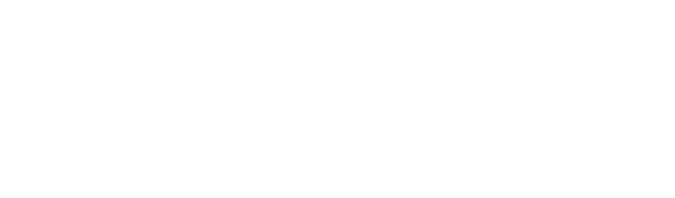
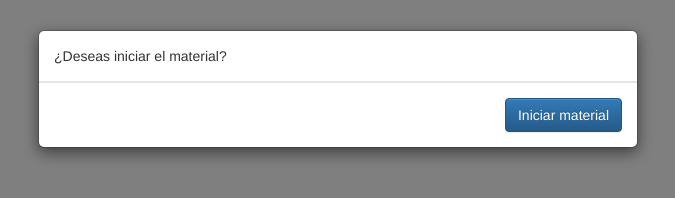
Before and after one commit to ealbinu/elearning, a plain HTML site: page materiales/curso1_conocimiento.html in a window 1280 px wide. Shown: the whole page, without its empty margins (302-977 px from the left). Drawn offline with nearby package versions, Linux system fonts and the light colour scheme.

Commit message:
aparecer modal

```diff
--- a/materiales/curso1/_script.js
+++ b/materiales/curso1/_script.js
@@ -1,5 +1,5 @@
 $(function(){
 
+  $('#modalInicio').modal('show');
 
-
-})
+});
--- a/materiales/curso1_conocimiento.html
+++ b/materiales/curso1_conocimiento.html
@@ -20,11 +20,13 @@
       <div class="row">
         <div id="modalInicio" class="modal fade">
           <div class="modal-dialog">
-            <div class="modal-header">
-              <div class="modal-title">¿Deseas iniciar el material?</div>
-            </div>
-            <div class="modal-footer">
-              <button type="submit" class="btn btn-primary">Iniciar material</button>
+            <div class="modal-content">
+              <div class="modal-header">
+                <div class="modal-title">¿Deseas iniciar el material?</div>
+              </div>
+              <div class="modal-footer">
+                <button type="submit" class="btn btn-primary">Iniciar material</button>
+              </div>
             </div>
           </div>
         </div>
```
Also changed, not shown: 1 other file.
